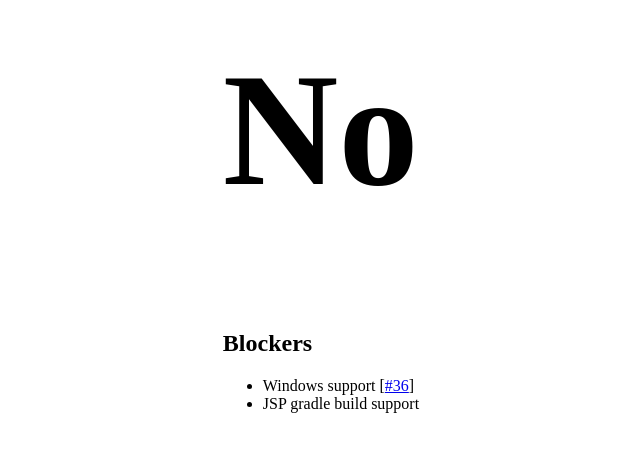
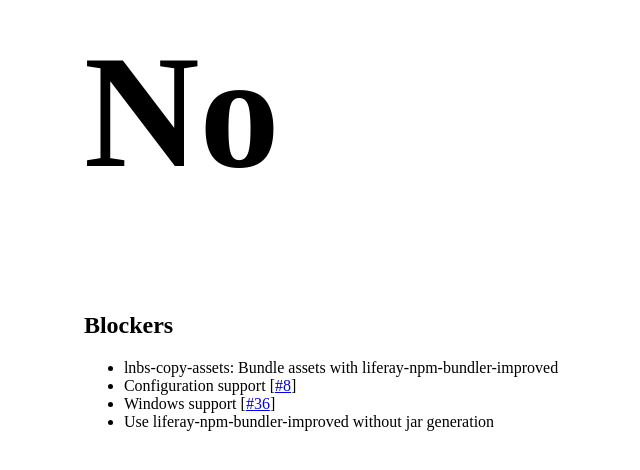
Before and after one commit to moisout/areweimprovedyet, a Nuxt app: page / in a window 1280 px wide. Shown: the part 220-690 px from the top of the page, without its empty margins (319-959 px from the left). Built offline with nearby package versions, Linux system fonts and the light colour scheme.

Commit message:
📝 Add more blockers

```diff
--- a/app.vue
+++ b/app.vue
@@ -11,10 +11,14 @@ useHead({
       <div class="blockers">
         <h2>Blockers</h2>
         <ul>
+          <li>lnbs-copy-assets: Bundle assets with liferay-npm-bundler-improved</li>
+          <li>
+            Configuration support [<a href="https://github.com/jwanner83/liferay-npm-bundler-improved/issues/8">#8</a>]
+          </li>
           <li>
             Windows support [<a href="https://github.com/jwanner83/liferay-npm-bundler-improved/issues/36">#36</a>]
           </li>
-          <li>JSP gradle build support</li>
+          <li>Use liferay-npm-bundler-improved without jar generation</li>
         </ul>
       </div>
     </div>
```
